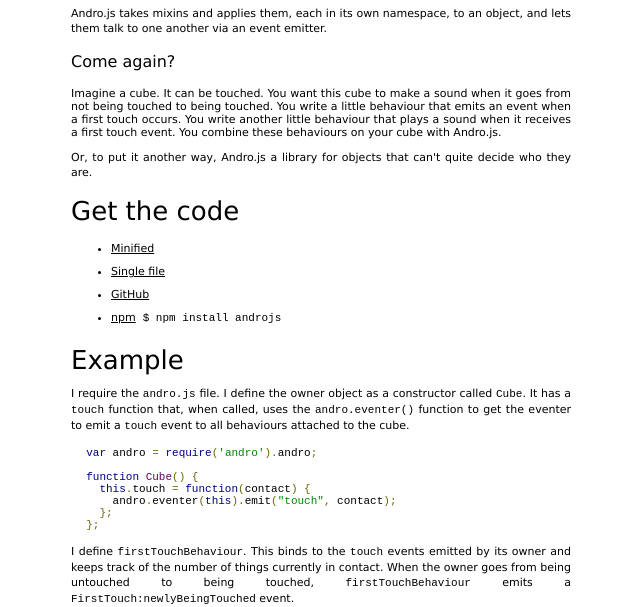
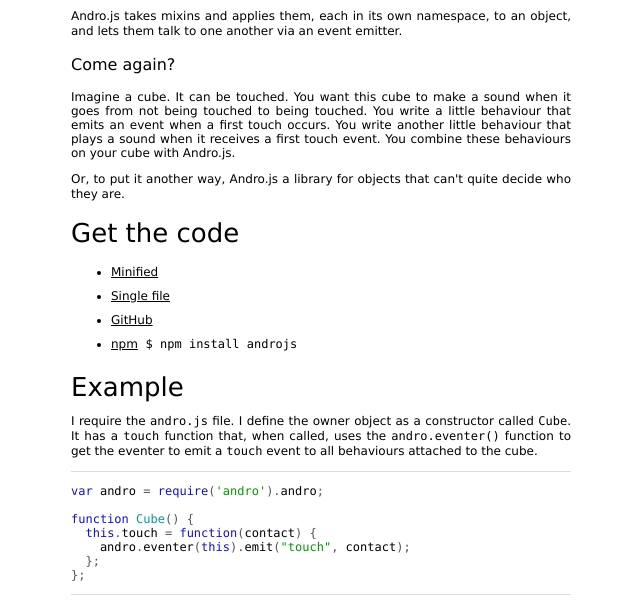
Before and after one commit to maryrosecook/androjs, a website: page index.html in a window 1280 px wide. Shown: the part 124-731 px from the top of the page, without its empty margins (319-959 px from the left). Drawn offline with Linux system fonts and the light colour scheme.

Commit message:
Improve styling of code samples in docs

```diff
--- a/resources/main.css
+++ b/resources/main.css
@@ -1,6 +1,6 @@
 body {
-	font-family:verdana, Helvetica;
-	font-size:11px;
+	font-family:"Lucida Grande", "Lucida Sans Unicode", Helvetica, Arial, sans-serif;
+	font-size:12px;
     width: 500px;
     margin-left:auto;
     margin-right:auto;
@@ -27,3 +27,18 @@
 
 ol { padding-left: 16px; }
 li { padding: 5px 0 5px 0; }
+
+code {
+  font-family: 'monaco', 'courier';
+}
+
+pre {
+  border-top:1px solid #ddd;
+  border-bottom:1px solid #ddd;
+  padding-top:15px;
+  padding-left:-50px;
+  margin-bottom:15px;
+  padding: 1em 0;
+  font-size:12px;
+  font-family: 'monaco', 'courier';
+}
--- a/resources/prettify.css
+++ b/resources/prettify.css
@@ -1 +1 @@
-.pln{color:#000}@media screen{.str{color:#080}.kwd{color:#008}.com{color:#800}.typ{color:#606}.lit{color:#066}.pun,.opn,.clo{color:#660}.tag{color:#008}.atn{color:#606}.atv{color:#080}.dec,.var{color:#606}.fun{color:red}}@media print,projection{.str{color:#060}.kwd{color:#006;font-weight:bold}.com{color:#600;font-style:italic}.typ{color:#404;font-weight:bold}.lit{color:#044}.pun,.opn,.clo{color:#440}.tag{color:#006;font-weight:bold}.atn{color:#404}.atv{color:#060}}pre.prettyprint{padding:2px;border:0;}ol.linenums{margin-top:0;margin-bottom:0}li.L0,li.L1,li.L2,li.L3,li.L5,li.L6,li.L7,li.L8{list-style-type:none}li.L1,li.L3,li.L5,li.L7,li.L9{background:#eee}
+.pln{color:#000}@media screen{.str{color:#090}.kwd{color:#11c}.com{color:#666}.typ{color:#099}.lit{color:#f07}.pun,.opn,.clo{color:#555}.tag{color:#11c}.atn{color:#099}.atv{color:#090}.dec,.var{color:#00b}.fun{color:red}}@media print,projection{.str{color:#090}.kwd{color:#006;font-weight:bold}.com{color:#600;font-style:italic}.typ{color:#404;font-weight:bold}.lit{color:#044}.pun,.opn,.clo{color:#440}.tag{color:#006;font-weight:bold}.atn{color:#404}.atv{color:#060}}ol.linenums{margin-top:0;margin-bottom:0}li.L0,li.L1,li.L2,li.L3,li.L5,li.L6,li.L7,li.L8{list-style-type:none}li.L1,li.L3,li.L5,li.L7,li.L9{background:#eee}
```
Also changed, not shown: index.html (indentation only), resources/prettify.js.
